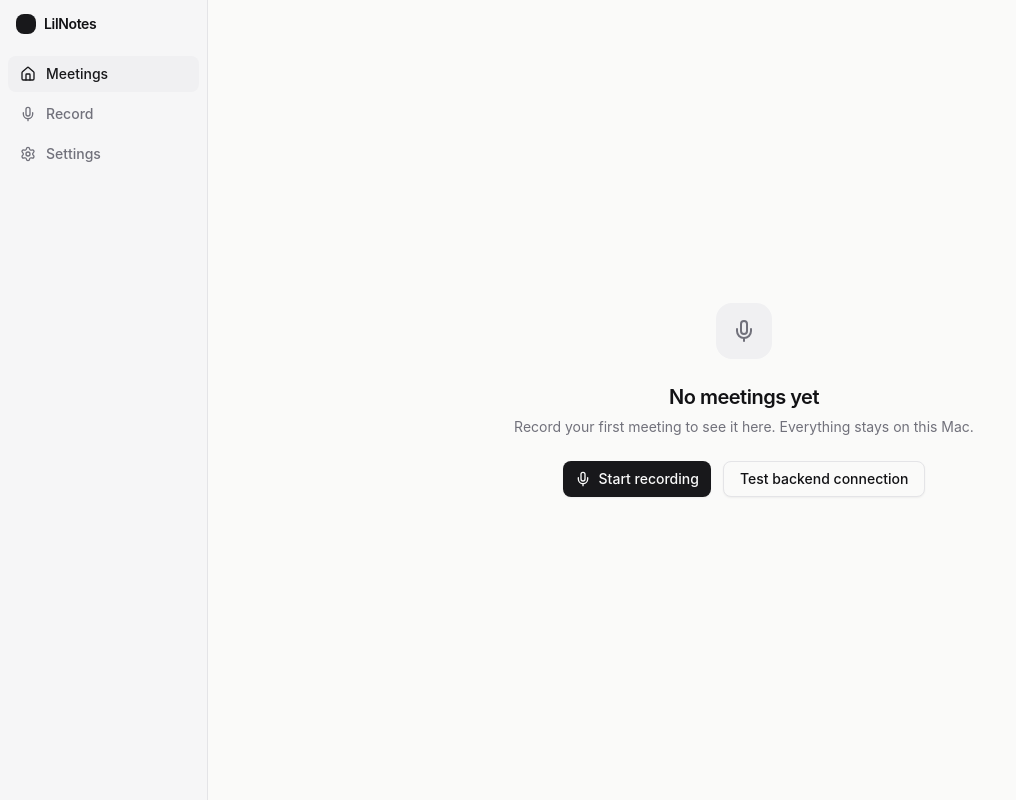
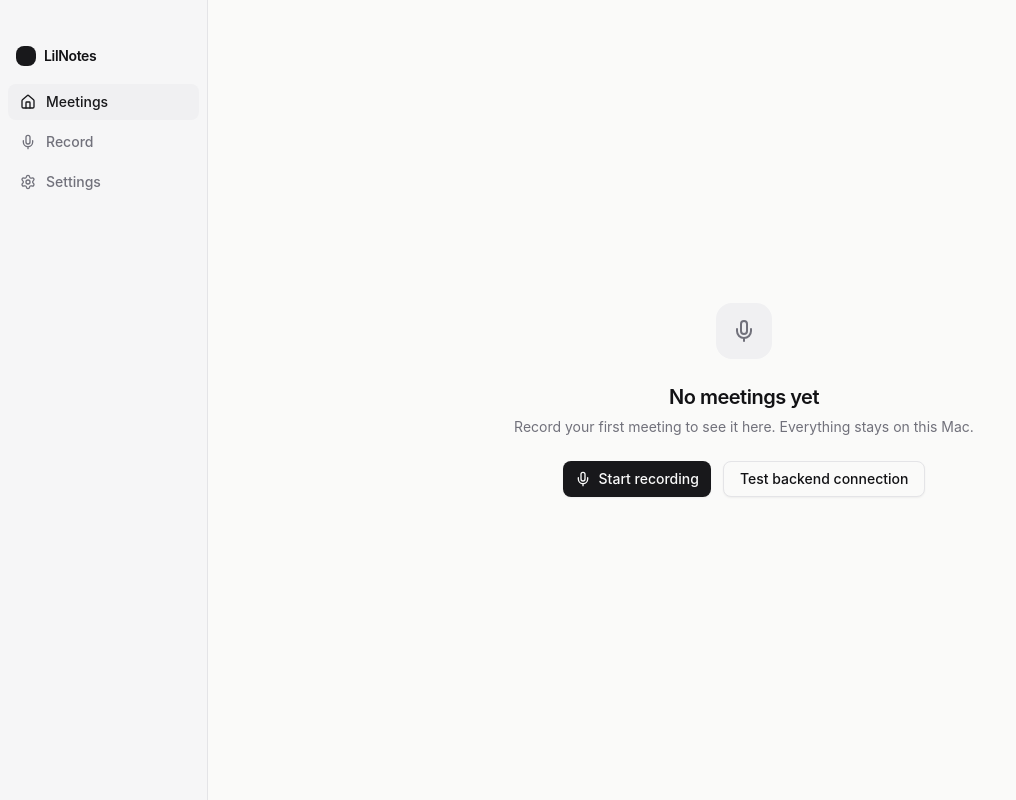
Before and after one commit to xxhama/lilnotes, a React (Vite) app: page / in a window 1280 px wide. Shown: the whole page, without its empty margins (0-1016 px from the left). Built offline with nearby package versions, Linux system fonts and the light colour scheme.

Commit message:
Overlay title bar: hide native bar, add drag region, integrate traffic lights

```diff
--- a/src-tauri/tauri.conf.json
+++ b/src-tauri/tauri.conf.json
@@ -16,7 +16,9 @@
         "width": 1100,
         "height": 720,
         "minWidth": 900,
-        "minHeight": 600
+        "minHeight": 600,
+        "titleBarStyle": "Overlay",
+        "hiddenTitle": true
       }
     ],
     "security": {
--- a/src/App.tsx
+++ b/src/App.tsx
@@ -24,9 +24,13 @@ export default function App() {
 
   return (
     <div className="flex h-full">
+      {/* Invisible strip under the (hidden) macOS title bar: lets the window
+          be dragged and keeps the traffic lights clear of content. */}
+      <div data-tauri-drag-region className="fixed inset-x-0 top-0 z-40 h-9" />
+
       {/* Sidebar */}
-      <aside className="flex w-52 shrink-0 flex-col border-r bg-secondary/40">
-        <div className="flex h-12 items-center gap-2 px-4">
+      <aside className="flex w-52 shrink-0 flex-col border-r bg-secondary/40 pt-9">
+        <div className="flex h-10 items-center gap-2 px-4">
           <div className="size-5 rounded-md bg-primary" />
           <span className="text-sm font-semibold tracking-tight">LilNotes</span>
         </div>
```
Also changed, not shown: 2 other files (tests, documents, lock files or other folders).
